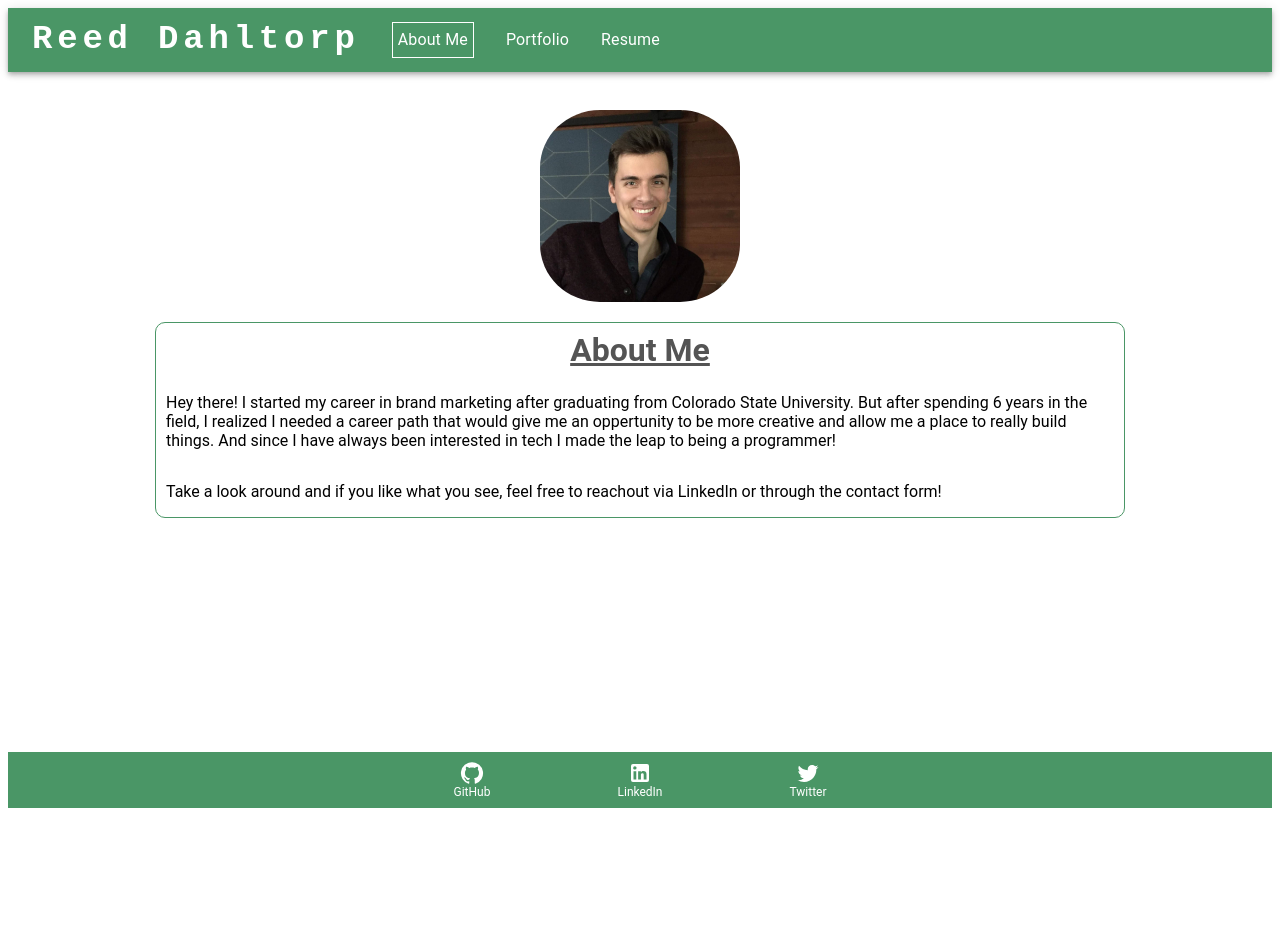
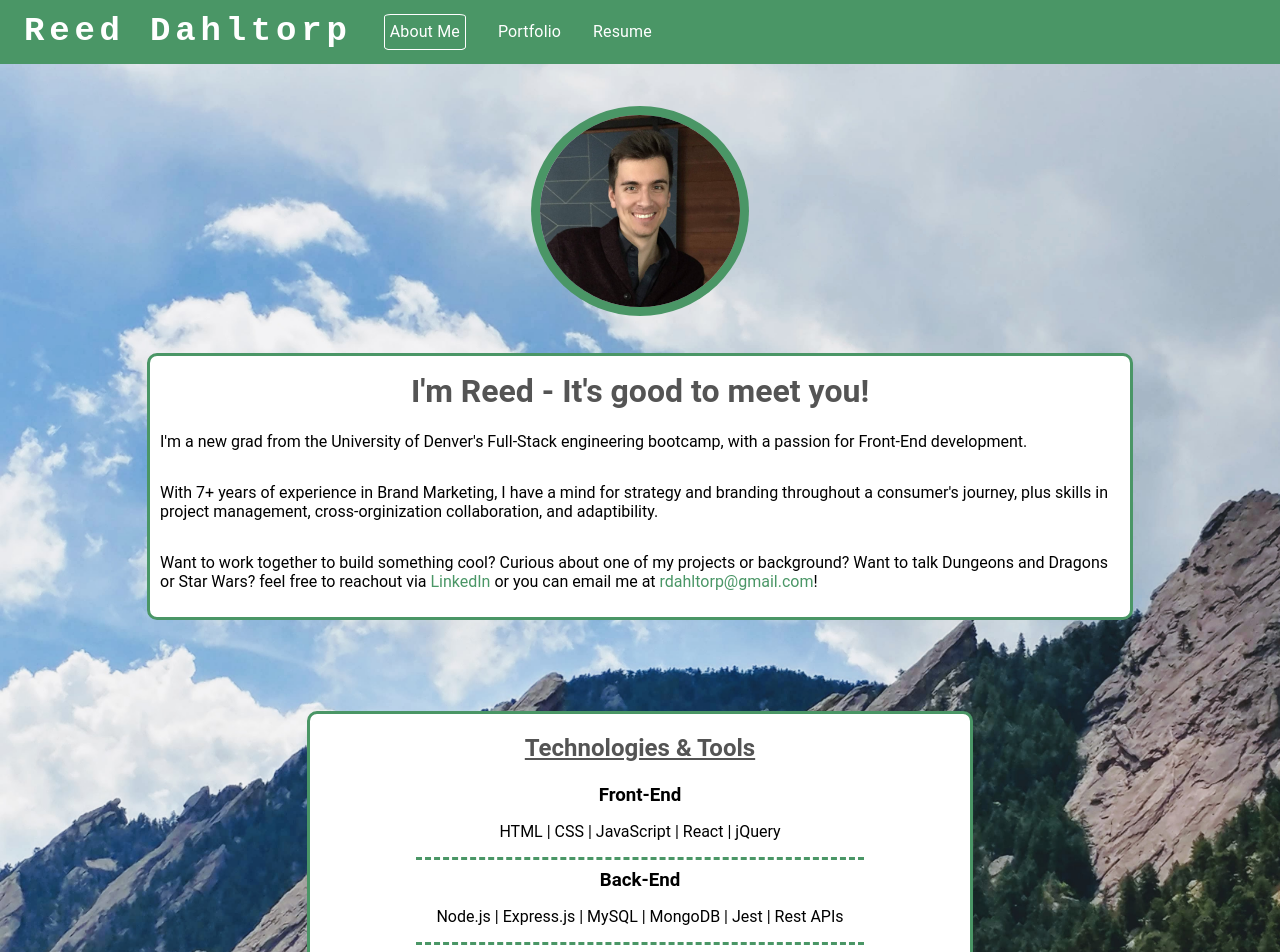
Before and after one commit to rdahltorp/rd-react-portfolio, a React (Create React App) app: page / in a window 1280 px wide. Shown: the top 952 px of the page. Before the commit the page ends 816 px from the top, so only its background shows below. Built offline with nearby package versions, Linux system fonts and the light colour scheme.

Commit message:
Redesigned CSS and added a tools and technologies section.

```diff
--- a/src/App.css
+++ b/src/App.css
@@ -2,9 +2,34 @@
     font-family: "Roboto","Helvetica","Arial",sans-serif;
 }
 
+body {
+    margin: 0;
+}
+
 h1 {
     color: #545454;
+    text-align: center;
+}
+
+h2 {
+    color: #545454;
     text-decoration: underline;
+    margin-bottom: 2%;
+}
+
+h3 {
+    margin-top: 2%;
+    margin-bottom: 1%;
+}
+.contactLink{
+    color: #4A9666;
+    text-decoration: none;
+}
+
+.contactLink:hover {
+    color: #4A9666;
+    text-decoration: underline;
+    cursor: pointer;
 }
 
 button {
@@ -25,13 +50,27 @@ button {
 }
 
 .footer {
-    margin-top: auto;
+    /* margin-top: auto; */
 }
 
 .mainContainer {
     display: flex;
     flex-direction: column;
     align-items: center;
+    padding-top: 2%;
+    padding-bottom: 2%;
+    /* height: 100vh; */
+}
+
+.withBkgdImg {
+    background-image: url(./assets/images/mtnBackground.jpg);
+    background-size: cover;
+    background-repeat: no-repeat;
+}
+
+.withBkgdColor {
+    background: #F5F1ED;
+    background-size: cover;
 }
 
 .formContainer {
@@ -66,24 +105,51 @@ textarea {
 
 .profileImg {
     width: 200px;
-    border-radius: 30%;
-    margin-top: 3%;
+    border-radius: 100%;
+    margin-top: 2%;
+    margin-bottom: 2%;
+    box-shadow: 0px 0px 0px 9px #4A9666;
 }
 
 .aboutMeTitle {
     color: #545454;
-    margin: 8px;
+    margin: 6px;
+    align-self: center;
+}
+
+.aboutMeBoxHeading {
+    color: #545454;
+    margin: 3px;
+    margin-top: 2%;
     align-self: center;
 }
 
 .profileDesc {
     width: 75%;
-    border: 1px solid #4A9666;
+    border: 3px solid #4A9666;
+    background: white;
+    margin: 20px;
+    border-radius: 10px;
+    padding: 10px 10px 10px 10px;
+    display: flex;
+    flex-direction: column;
+}
+
+.techs {
+    /* background: #3E78B2; */
+}
+
+.techDesc {
+    width: 50%;
+    border: 3px solid #4A9666;
+    background: white;
     margin: 20px;
     border-radius: 10px;
     padding: 0px 10px 0px 10px;
     display: flex;
     flex-direction: column;
+    text-align: center;
+    align-items: center;
 }
 
 .resumeImg {
@@ -106,4 +172,14 @@ textarea {
 .navHighlight {
     border: white 1px solid;
     padding: 5px;
+    border-radius: 8%;
 }
+
+.titleBox {
+    margin-top: 2%;
+}
+
+.frontEndTech, .backEndTech {
+    width: 70%;
+    border-bottom: 3px dashed #4A9666;
+}
--- a/src/components/Footer/footer.js
+++ b/src/components/Footer/footer.js
@@ -5,6 +5,7 @@ import BottomNavigationAction from '@mui/material/BottomNavigationAction';
 import GitHubIcon from '@mui/icons-material/GitHub';
 import LinkedInIcon from '@mui/icons-material/LinkedIn';
 import TwitterIcon from '@mui/icons-material/Twitter';
+import EmailIcon from '@mui/icons-material/Email';
 
 
 
@@ -21,6 +22,7 @@ export default function SimpleBottomNavigation() {
           }}
           sx={{background: '#4A9666'}}
         >
+          <BottomNavigationAction sx={{color: 'white'}} label="Email" icon={<EmailIcon />} href="mailto:rdahltorp+contact@gmail.com" target="_blank" rel="noreferrer" />
           <BottomNavigationAction sx={{color: 'white'}} label="GitHub" icon={<GitHubIcon />} href="https://github.com/rdahltorp" target="_blank" rel="noreferrer" />
           <BottomNavigationAction sx={{color: 'white'}} label="LinkedIn" icon={<LinkedInIcon />} href="https://www.linkedin.com/in/reeddahltorp/" target="_blank" rel="noreferrer" />
           <BottomNavigationAction sx={{color: 'white'}} label="Twitter" icon={<TwitterIcon />} href="https://twitter.com/rdahltorp" target="_blank" rel="noreferrer" />
--- a/src/components/Pages/About.js
+++ b/src/components/Pages/About.js
@@ -3,14 +3,35 @@ import profileImage from '../../assets/images/profileImage.jpg'
 
 export default function About() {
     return (
-        <div className="mainContainer">
-            <img src={profileImage} alt="Reed" className="profileImg" />
+            <div className="withBkgdImg">
+                <div className="mainContainer ">
+                    <img src={profileImage} alt="Reed" className="profileImg" />
 
-            <div className="profileDesc">
-                <h1 className="aboutMeTitle">About Me</h1>
-                <p>Hey there! I started my career in brand marketing after graduating from Colorado State University. But after spending 6 years in the field, I realized I needed a career path that would give me an oppertunity to be more creative and allow me a place to really build things. And since I have always been interested in tech I made the leap to being a programmer!</p>
-                <p>Take a look around and if you like what you see, feel free to reachout via LinkedIn or through the contact form!</p>
+                    <div className="profileDesc">
+                        <h1 className="aboutMeTitle">I'm Reed - It's good to meet you!</h1>
+                        {/* <h2 className="aboutMeBoxHeading">Who am I?</h2> */}
+                        <p>I'm a new grad from the University of Denver's Full-Stack engineering bootcamp, with a passion for Front-End development.</p>
+                        <p>With 7+ years of experience in Brand Marketing, I have a mind for strategy and branding throughout a consumer's journey, plus skills in project management, cross-orginization collaboration, and adaptibility.</p>
+                        <p>Want to work together to build something cool? Curious about one of my projects or background? Want to talk Dungeons and Dragons or Star Wars? feel free to reachout via <a className="contactLink" href="https://www.linkedin.com/in/reeddahltorp/" target="_blank" rel="noreferrer">LinkedIn</a> or you can email me at <a className="contactLink" href="mailto:rdahltorp+portfolio@gmail.com">rdahltorp@gmail.com</a>!</p>
+                    </div>
+                </div>
+                <div className="mainContainer techs">
+                    <div className="techDesc">
+                        <h2>Technologies & Tools</h2>
+                            <div className="frontEndTech">
+                                <h3>Front-End</h3>
+                                <p>HTML | CSS | JavaScript | React | jQuery</p>
+                            </div>
+                            <div className="backEndTech">
+                                <h3>Back-End</h3>
+                                <p>Node.js | Express.js | MySQL | MongoDB | Jest | Rest APIs</p>
+                            </div>
+                            <div className="otherTech">
+                                <h3>Additional</h3>
+                                <p>Git | GitHub | Adobe Creative Cloud</p>
+                            </div>
+                    </div>
+                </div>
             </div>
-        </div>
     )
 }
--- a/src/components/Pages/Portfolio.js
+++ b/src/components/Pages/Portfolio.js
@@ -78,6 +78,7 @@ const projects =[
 
 export default function Portfolio() {
   return (
+    <div className='withBkgdColor'>
         <div className='mainContainer'>
             <h1>Previous Work</h1>
             <Grid container spacing={2} direction="row" justifyContent="space-evenly" alignItems="center">
@@ -113,5 +114,6 @@ export default function Portfolio() {
             ))}
             </Grid>
         </div>
+    </div>
     );
 }
--- a/src/components/Pages/Resume.js
+++ b/src/components/Pages/Resume.js
@@ -16,13 +16,15 @@ export default function Contact() {
     }
 
     return (
-        <div className="mainContainer">
-            <h1>Resume</h1>
+        <div className="withBkgdColor">
+            <div className="mainContainer">
+                <h1>Resume</h1>
 
-            <img src={resumeImage} alt="Resume" className="resumeImg" />
+                <img src={resumeImage} alt="Resume" className="resumeImg" />
 
-            <div>
-                <button id="downloadBtn" onClick={downloadFile}>Download a copy</button>
+                <div>
+                    <button id="downloadBtn" onClick={downloadFile}>Download a copy</button>
+                </div>
             </div>
         </div>
     )
```
Also changed, not shown: src/assets/images/mtnBackground.jpg (added). Lines whose indentation alone changed are shown as unchanged.
